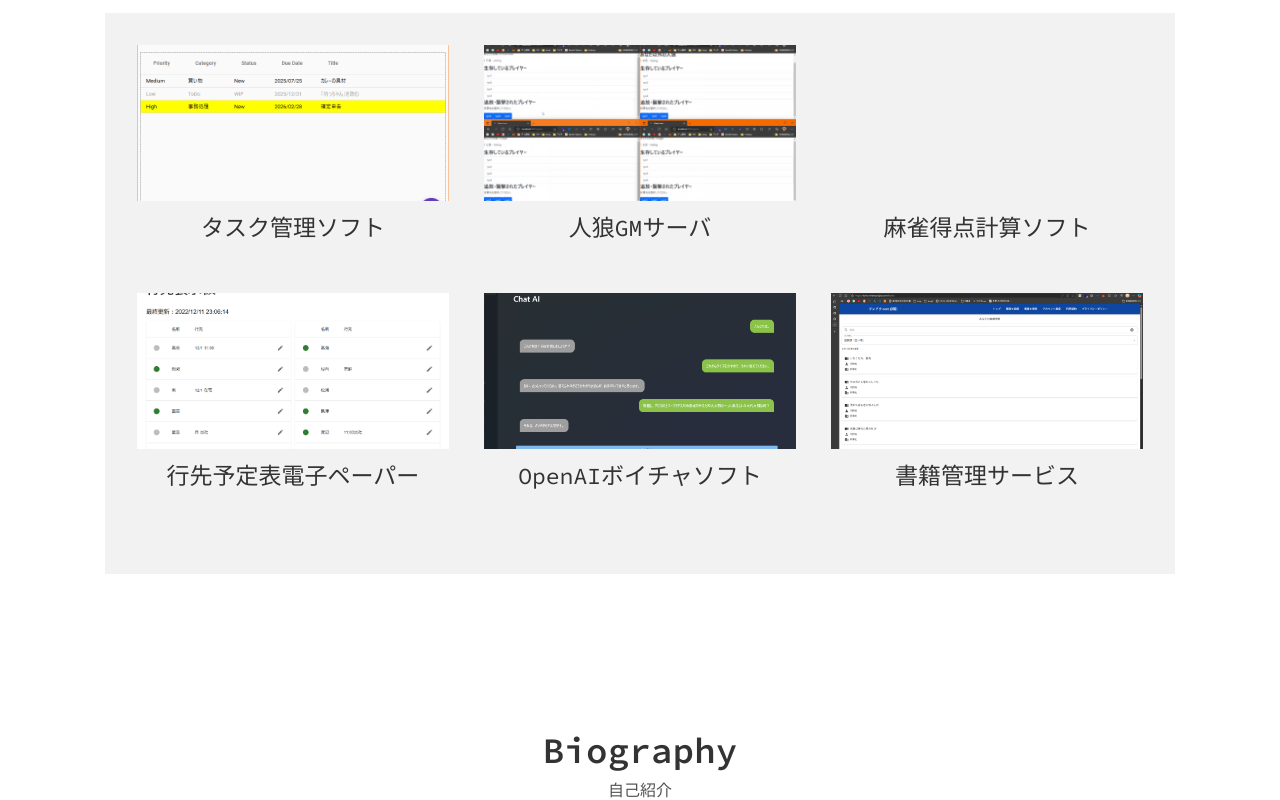
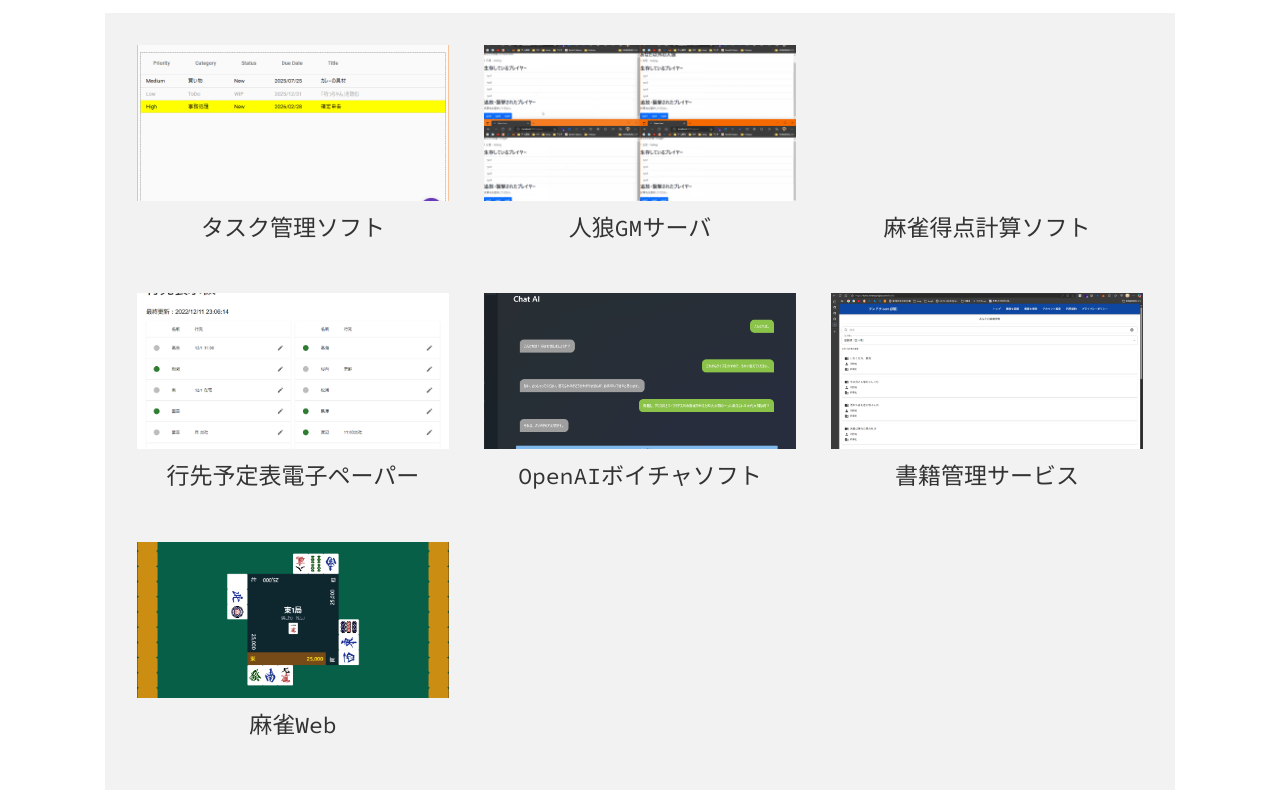
Before and after one commit to step63r/portfolio, a website built with webpack: page src/index.html in a window 1280 px wide. Shown: the part 161-961 px from the top of the page. Built offline with nearby package versions, Linux system fonts and the light colour scheme; files whose address does not match are found by name.

Commit message:
update Works (add mahjong-web)

```diff
--- a/src/index.html
+++ b/src/index.html
@@ -179,6 +179,17 @@
                   </div>
                   <p class="works__title">書籍管理サービス</p>
                 </div>
+                <div class="works__item item" data-micromodal-trigger="modal-1" data-id="mahjong">
+                  <div class="works__img">
+                    <div class="hover-darken">
+                      <div
+                        class="bg-img-zoom img-bg50"
+                        style="background-image: url(asset/mahjong-web.png)"
+                      ></div>
+                    </div>
+                  </div>
+                  <p class="works__title">麻雀Web</p>
+                </div>
               </div>
             </section>
             <!-- 自己紹介 -->
--- a/src/index.js
+++ b/src/index.js
@@ -103,6 +103,13 @@ const works = {
         url: "https://speakerdeck.com/step63r/awsdesabaresunashu-ji-guan-li-apuriwozuo-ru",
       },
     ],
+  },
+  mahjong: {
+    title: "麻雀Web",
+    content: "Web上で動作するシンプルな麻雀ゲームです。特定のクラウドSDKに依存しないため、どのような環境でもデプロイ可能です。",
+    repos: "https://github.com/step63r/mahjong-web",
+    images: ["./asset/mahjong-web.png"],
+    stacks: ["Web", "React", "TypeScript", "Node.js", "PostgreSQL"],
   },
 };
 
```
Also changed, not shown: src/images/mahjong-web.png (added).
